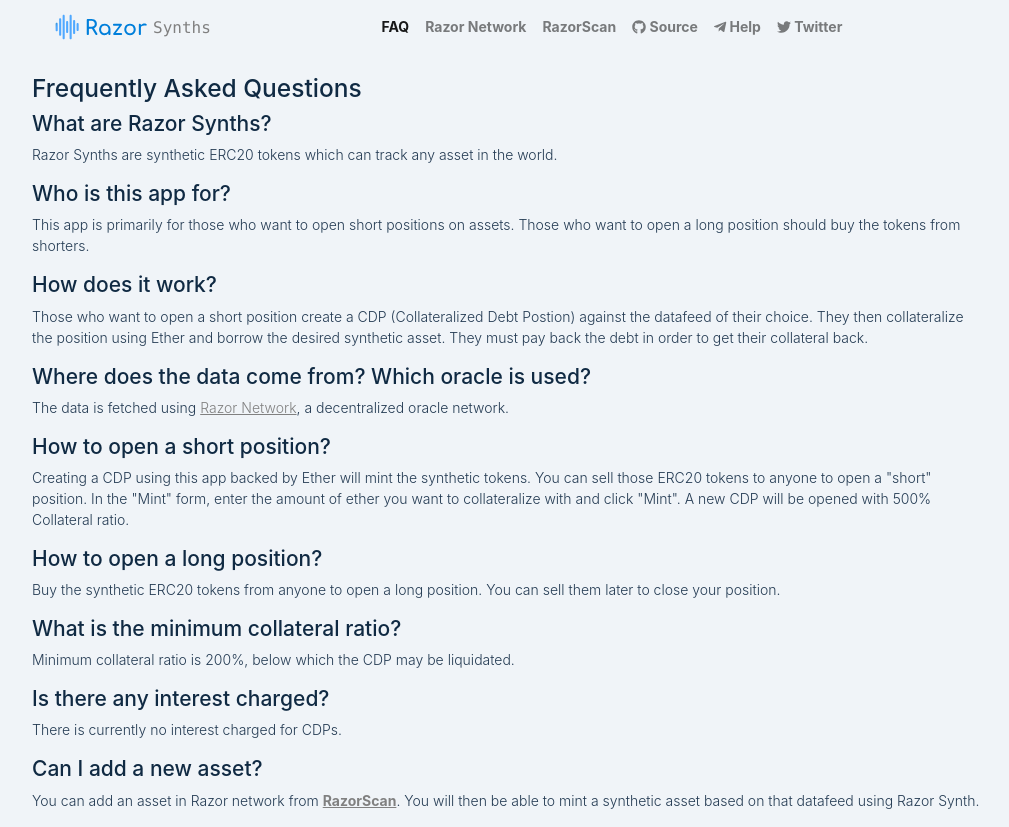
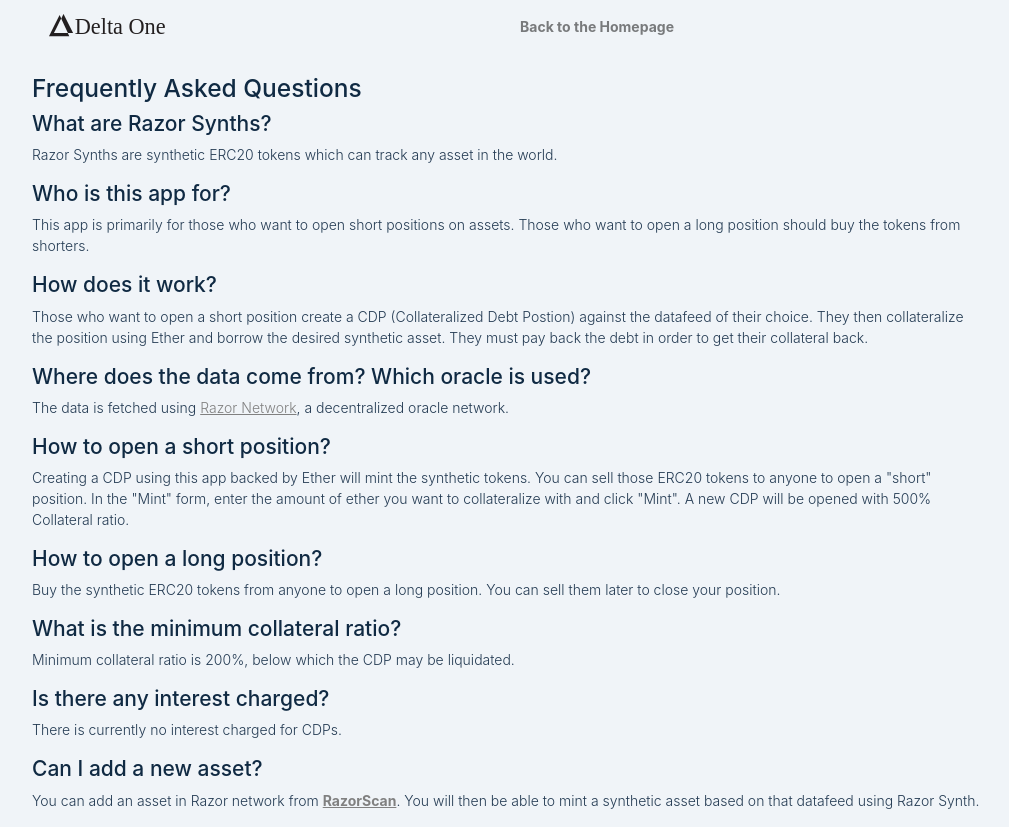
Before and after one commit to razor-network/synthetic-assets, a Vue app: page /FAQ in a window 1280 px wide. Shown: the whole page, without its empty margins (133-1142 px from the left). Built offline with nearby package versions, Linux system fonts and the light colour scheme.

Commit message:
change branding, remove links

```diff
--- a/public/index.html
+++ b/public/index.html
@@ -5,11 +5,11 @@
     <meta http-equiv="X-UA-Compatible" content="IE=edge">
     <meta name="viewport" content="width=device-width,initial-scale=1.0">
     <link rel="icon" href="<%= BASE_URL %>favicon.ico">
-    <title>Razor Synthetic Assets</title>
+    <title>DeltaOne Finance</title>
   </head>
   <body>
     <noscript>
-      <strong>We're sorry but RSA doesn't work properly without JavaScript enabled. Please enable it to continue.</strong>
+      <strong>We're sorry but DeltaOne doesn't work properly without JavaScript enabled. Please enable it to continue.</strong>
     </noscript>
     <div id="app"></div>
     <!-- built files will be auto injected -->
--- a/src/layouts/Base.vue
+++ b/src/layouts/Base.vue
@@ -4,7 +4,8 @@
   <nav class="navbar navbar-expand-lg fixed-top navbar-light bg-our container d-flex ">
     <div class="brand flex-grow-1 navbar-brand  ">
       <router-link to="/">
-        <img src="@/assets/img/logo.svg" height="26px" class="d-inline-block align-top" /><span class="text-monospace" style="vertical-align: middle; ">Synths</span>
+        <img src="@/assets/img/logo4.svg" height="26px" class="d-inline-block align-top" />
+        <!-- <span class="text-monospace" style="vertical-align: middle; ">Synths</span> -->
       </router-link>
     </div>
 
@@ -17,17 +18,18 @@
         <!-- <router-link to="/App" class="nav-item nav-link text-decoration-none font-weight-bold">
           <span>App</span>
         </router-link> -->
-        <router-link to="/FAQ" class="nav-item nav-link text-decoration-none font-weight-bold ">
+        <!-- <router-link to="/FAQ" class="nav-item nav-link text-decoration-none font-weight-bold ">
           <span>FAQ</span>
-        </router-link>
-        <a class="nav-item nav-link text-decoration-none font-weight-bold " target="_blank" href="https://razor.network">Razor Network</a>
+        </router-link> -->
+        <a class="nav-item nav-link text-decoration-none font-weight-bold " href="https://deltaone.finance">Back to the Homepage</a>
+        <!-- <a class="nav-item nav-link text-decoration-none font-weight-bold " target="_blank" href="https://razor.network">Razor Network</a>
         <a class="nav-item nav-link text-decoration-none font-weight-bold" target="_blank" href="https://razorscan.io">RazorScan</a>
         <a class="nav-item nav-link text-decoration-none font-weight-bold" target="_blank" href="https://github.com/razor-network/synthetic-assets">
           <font-awesome-icon :icon="['fab', 'github']" /> Source</a>
         <a class="nav-item nav-link text-decoration-none font-weight-bold" target="_blank" href="https://t.me/razornetwork">
           <font-awesome-icon :icon="['fab', 'telegram-plane']" /> Help</a>
         <a class="nav-item nav-link text-decoration-none font-weight-bold" target="_blank" href="https://twitter.com/razor_network">
-          <font-awesome-icon :icon="['fab', 'twitter']" /> Twitter</a>
+          <font-awesome-icon :icon="['fab', 'twitter']" /> Twitter</a> -->
 
 
       </div>
--- a/src/views/App.vue
+++ b/src/views/App.vue
@@ -1,5 +1,6 @@
 <template>
 <div>
+    <p class='font-weight-light'>Note: This is an application built on Görli testnet for demonstration purpose only. Do not use assets with real value. Assets minted may not have any value.</p>
   <vue-element-loading :active="show" spinner="bar-fade-scale" is-full-screen color="#171aa5" size="128" />
   <div class="alert alert-danger" v-if="warning" role="alert">
     Please select Göerli testnet in metamask to continue.
@@ -457,12 +458,13 @@
       // let data = await this.axios.get('http://localhost:3000/' + 'jobs')
       this.jobs=[]
       for (let i = 1; i < data.data.message.length; i++) {
+        if(data.data.message[i].result===0 || data.data.message[i].result==='0') continue
         this.jobs.push({
-          'url': data.data.message[i].url,
-          'id': data.data.message[i].id,
-          'name': data.data.message[i].name,
-          'selector': data.data.message[i].selector,
-          'result': data.data.message[i].result / 100000000
+            'url': data.data.message[i].url,
+            'id': data.data.message[i].id,
+            'name': data.data.message[i].name,
+            'selector': data.data.message[i].selector,
+            'result': data.data.message[i].result / 100000000
         })
       }
     },
```
Also changed, not shown: src/assets/img/logo4.svg (added).
